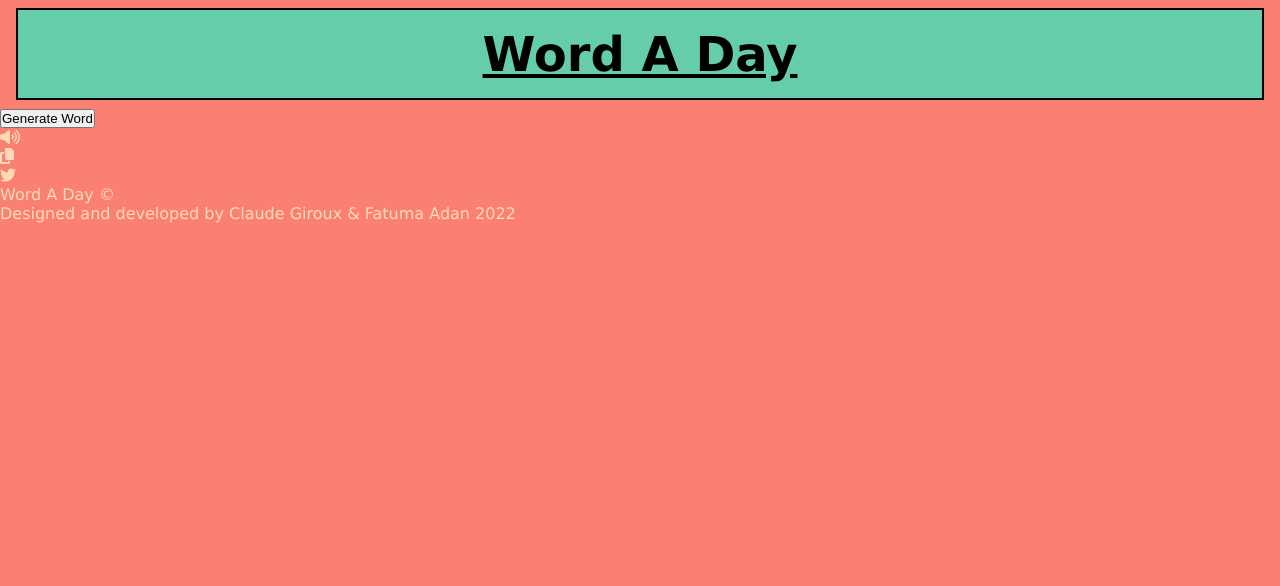
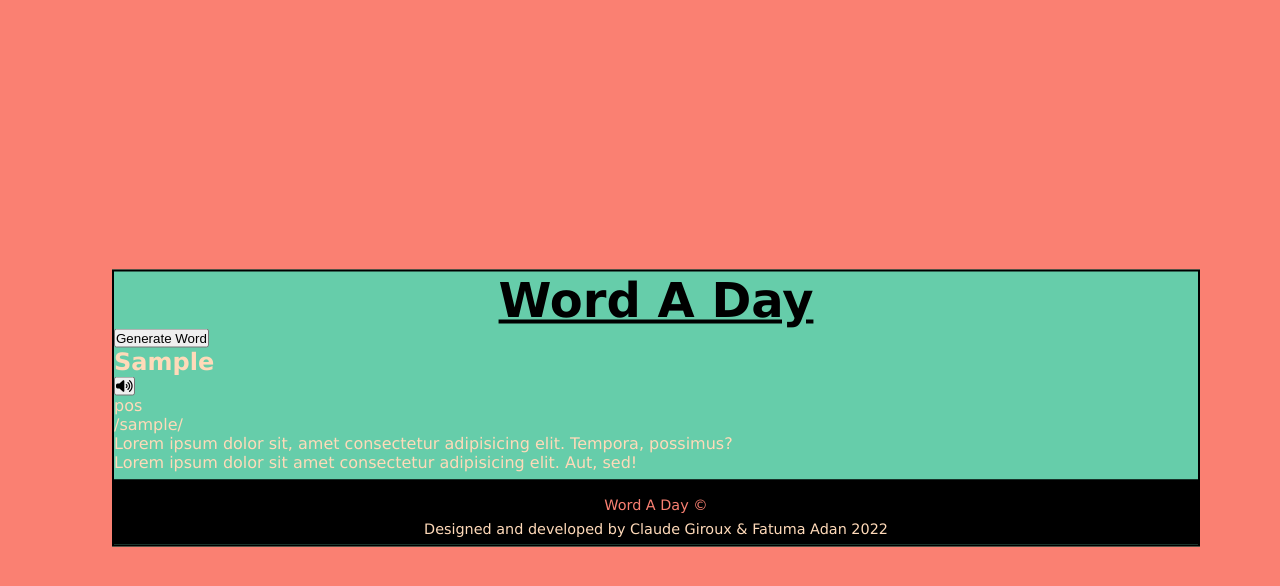
Before and after one commit to Girouxsalem/API-Group-Project, a plain HTML site: page index.html in a window 1280 px wide. Drawn offline with Linux system fonts and the light colour scheme.

Commit message:
changed HTML layout and added styling

```diff
--- a/app.js
+++ b/app.js
@@ -3,6 +3,19 @@
 // API KEY:  0415e12cec4a9f7b67521a618de23066
 // App ID: b6985f44
 
-const apiUrl = "https://od-api.oxforddictionaries.com/api/v2/";
+const url = "https://od-api.oxforddictionaries.com/api/v2";
 const apiKey = "0415e12cec4a9f7b67521a618de23066";
 const appId = "b6985f44";
+
+function newWord() {
+    let randomNumber = Math.floor(Math.random() * (quotes.length));
+    document.getElementById('wordDisplay').innerHTML = quotes[randomNumber];
+}
+
+soundBtn = document.querySelector(".speech");
+
+soundBtn.addEventListener("click", () => {
+    let utterance = new SpeechSynthesisUtterance(`${wordDisplay.innerText}`);
+    speechSynthesis.speak(utterance);
+    // SpeechSynthesisUtterance is a web speech api that represents a speech request
+});
--- a/index.html
+++ b/index.html
@@ -9,25 +9,33 @@
     <title>Word A Day</title>
 </head>
 <body>
+    <section class="content">
     <header class="title-container">
         <h1 class="title">Word A Day</h1>
     </header>
     <main>
-        <div class="word-container">
-            <button class="btn" onclick="newWord()">Generate Word</button>
-            <p id="wordDisplay"></p>
+        <div class="button-container">
+            <button class="generate" onclick="newWord()">Generate Word</button>
             </div>
-            <div class="buttons-container">
-                <div class="buttons">
-                <ul>
-                    <li class="sound"><i class="fa-solid fa-volume-high"></i></li>
-                    <li class="copy"><i class="fa-solid fa-copy"></i></li>
-                    <li class="twitter"><i class="fa-brands fa-twitter"></i></li>
-                </ul>
+            <div class="result" id="result">
+                <div class="word">
+                <h2 id="wordDisplay">Sample</h2>
+                <button class="speech"><i class="fa-solid fa-volume-high"></i></button>
                 </div>
             </div>
+            <div class="details">
+                <p>pos</p>
+                <p>/sample/</p>
+            </div>
+            <p class="meaning">
+                Lorem ipsum dolor sit, amet consectetur adipisicing elit. Tempora, possimus?
+            </p>
+            <p class="example">
+                Lorem ipsum dolor sit amet consectetur adipisicing elit. Aut, sed!
+            </p>
     </main>
-    <footer> Word A Day &copy; <br/> Designed and developed by Claude Giroux & Fatuma Adan 2022</footer>
+    <footer> <span>Word A Day &copy;</span> <br/> Designed and developed by Claude Giroux & Fatuma Adan 2022</footer>
+    </section>
 </body>
 <script src="app.js"></script>
 </html>
--- a/styles.css
+++ b/styles.css
@@ -11,17 +11,75 @@ body {
     background-color: salmon;
 }
 
+.content {
+    border: 2px solid black;
+    margin: 0.5rem 1rem;
+    background-color: mediumaquamarine;
+    position: absolute;
+    transform: translate(-50%, -50%);
+    top: 50%;
+    left: 50%;
+    width: 85%;
+}
+
 .title-container {
     text-align: center;
-    border: 2px solid black;
-    background-color: mediumaquamarine;
-    margin: 0.5rem 1rem;
 }
 
 .title {
     font-size: 3rem;
     font-weight: bold;
     text-decoration: underline;
-    padding: 1rem 0;
     color: black;
 }
+
+.button-container {
+
+}
+
+.generate {
+
+}
+
+.result {
+
+}
+
+.word {
+
+}
+
+#wordDisplay {
+
+}
+
+.speech {
+
+}
+
+.details {
+
+}
+
+.meaning {
+
+}
+
+.example {
+
+}
+
+footer {
+    border-top: 1px solid black;
+    text-align: center;
+    margin-top: 0.5rem;
+    padding: 1rem 0 0.5rem 0;
+    background-color: black;
+    font-size: 0.9rem;
+}
+
+span {
+    display: inline-block;
+    color: salmon;
+    margin-bottom: 0.5rem;
+}
```
